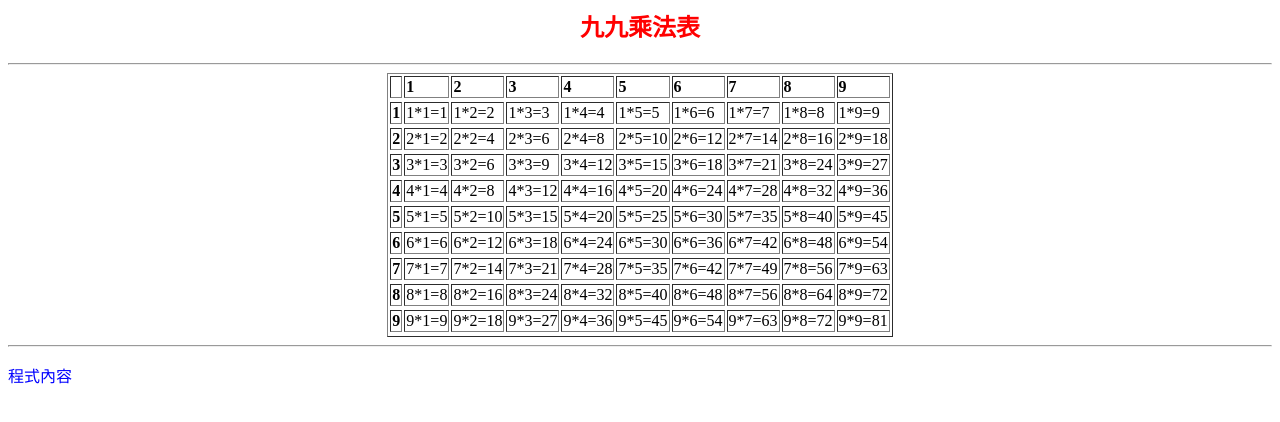
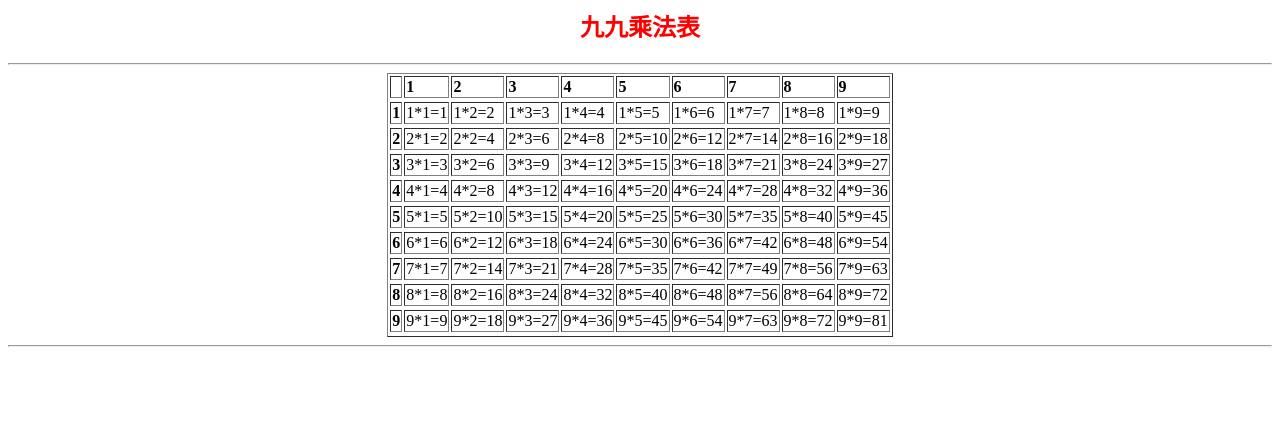
Before and after one commit to s1111032046/123, a plain HTML site: page index.html in a window 1280 px wide. Drawn offline with Linux system fonts and the light colour scheme.

Commit message:
Update index.html

```diff
--- a/index.html
+++ b/index.html
@@ -30,6 +30,5 @@ document.write("<tr>");
 </script>
 </table></center>
 <hr>
-<p><font color="#0000FF">程式內容</font></p>
 </body>
 </html>
```
